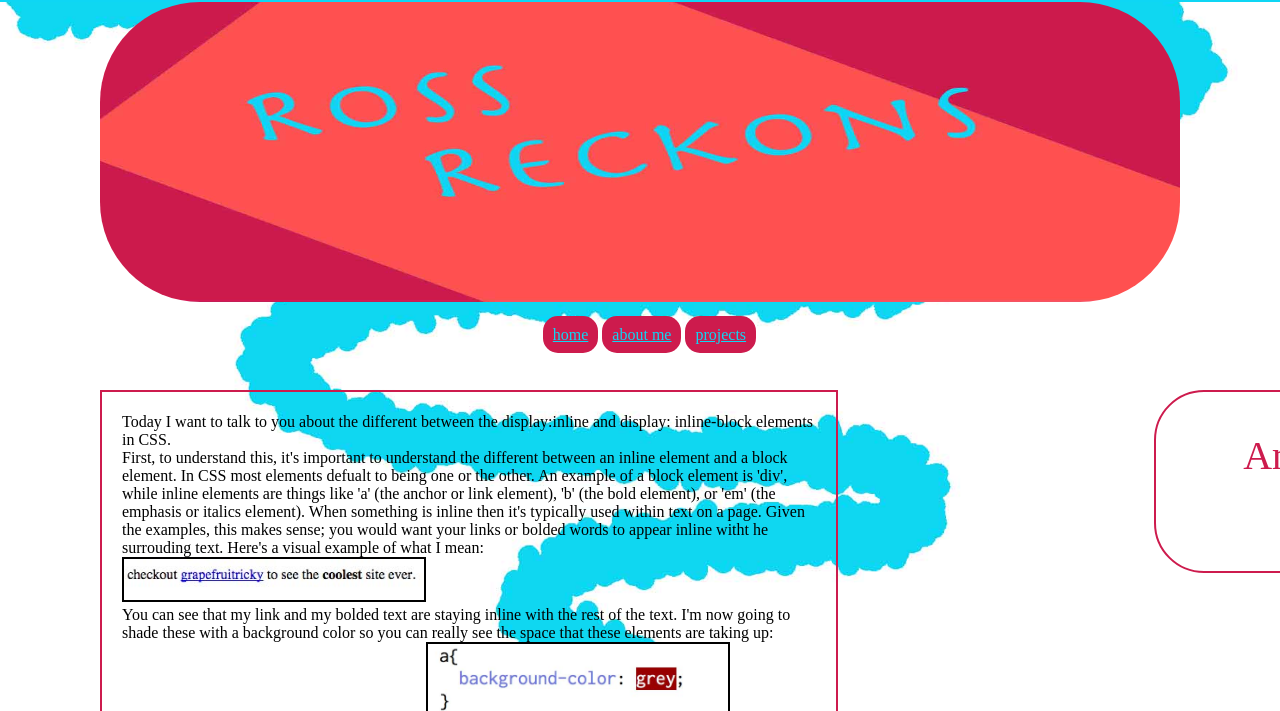
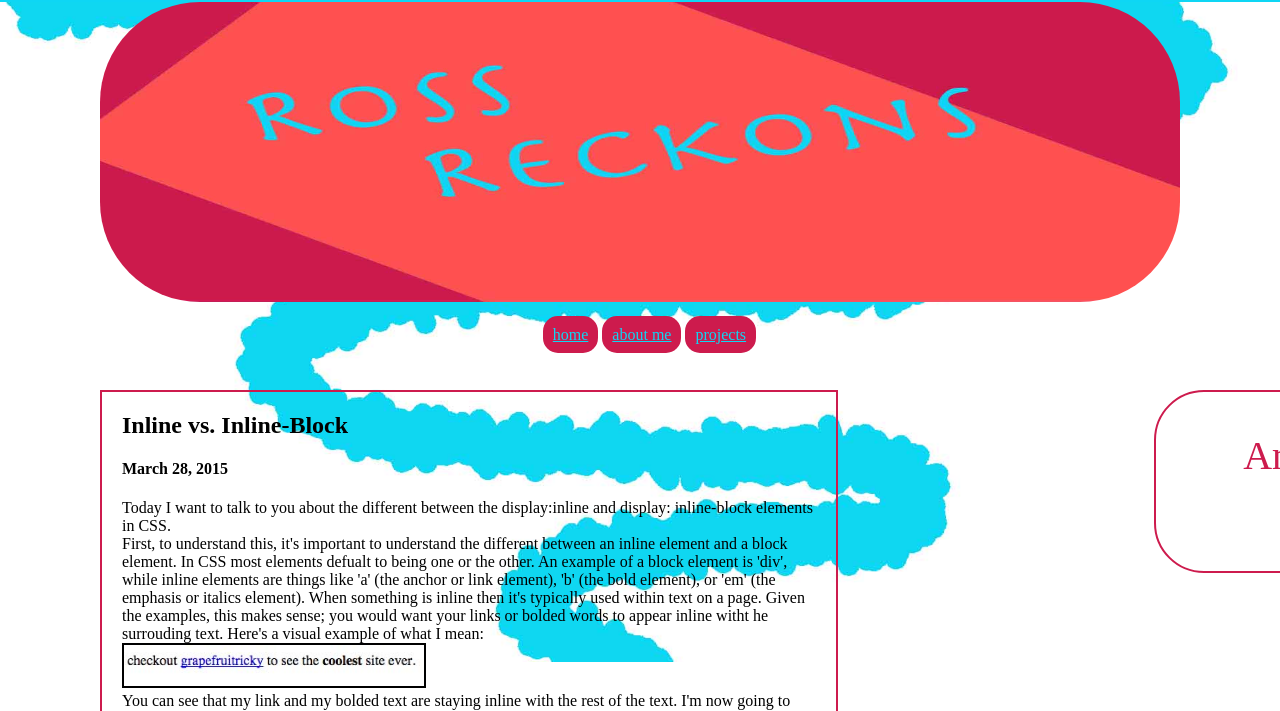
Before and after one commit to arosswilson/grapefruitricky.github.io, a plain HTML site: page blog/t2-css-design.html in a window 1280 px wide. Shown: the part 58-769 px from the top of the page. Drawn offline with Linux system fonts and the light colour scheme.

Commit message:
update small issues

```diff
--- a/blog/t2-css-design.html
+++ b/blog/t2-css-design.html
@@ -24,9 +24,9 @@
   <br><br><br><br><br><br><br>
 
   <section id="post">
-  <h1 class="maintext"> <!--Post Title --> </h1>
+  <h1 class="maintext"> Inline vs. Inline-Block </h1>
   <h2 class="maintext"> <!-- The subtitle, if you want it --> </h2>
-  <h4 class="maintext"> <!-- Today's Date --> </h4>
+  <h4 class="maintext"> March 28, 2015</h4>
 
 
     <p class="maintext">
```
Also changed, not shown: blog/index.html (+1 -1 lines).
